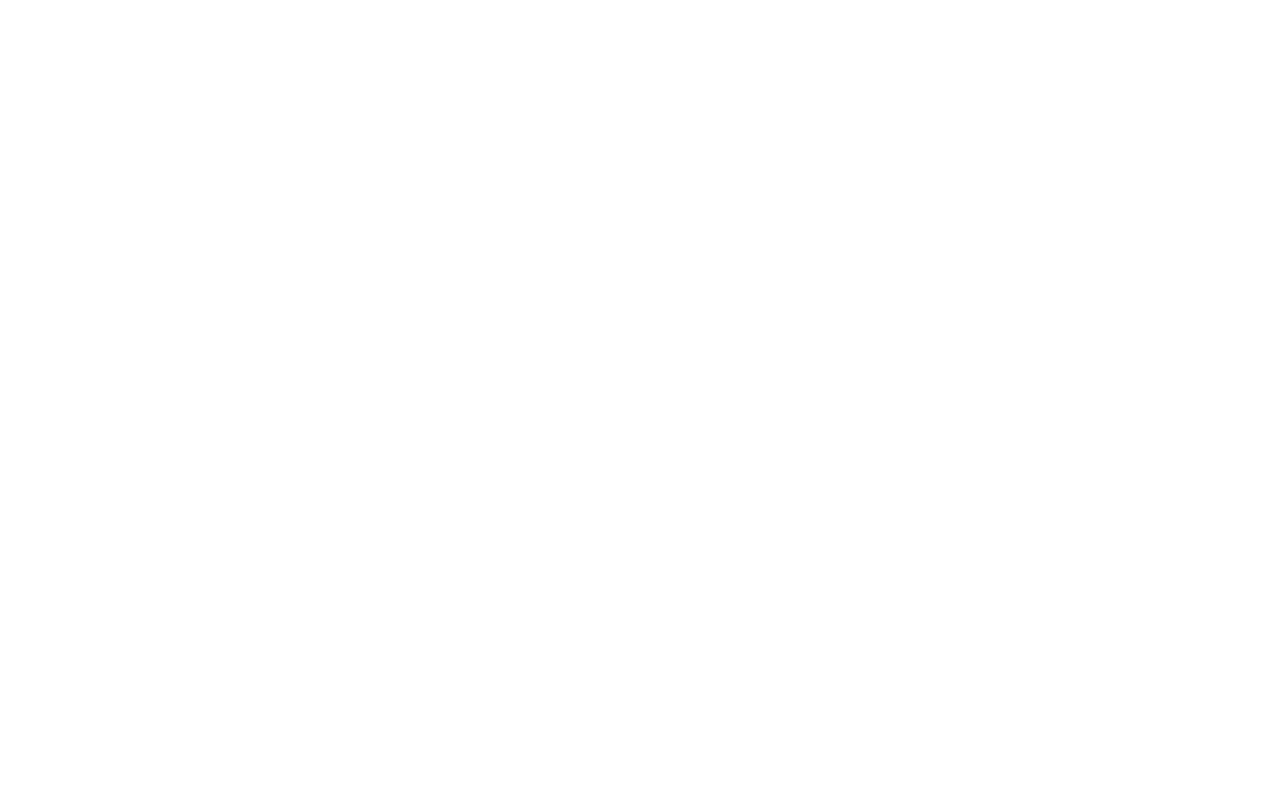
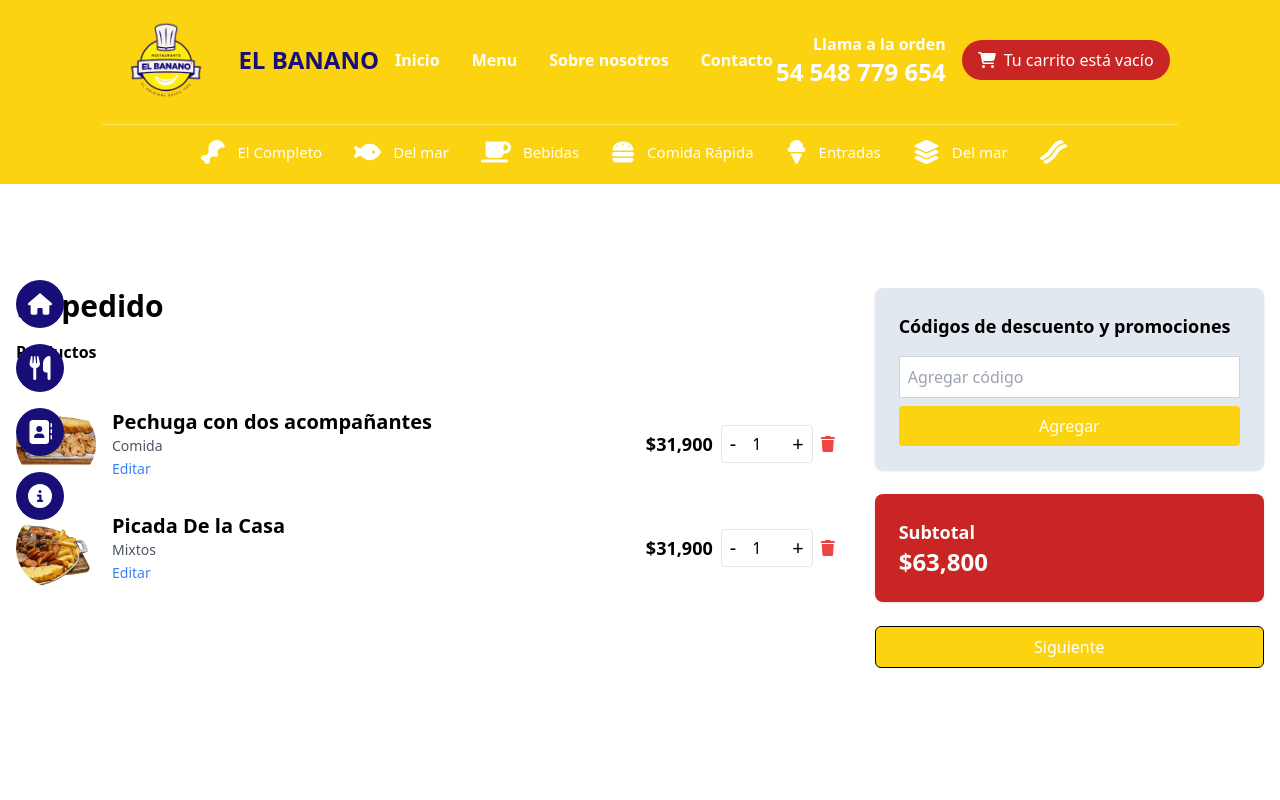
Before and after one commit to elisum1/El-Banano-Web, a React (Vite) app: page /carrito in a window 1280 px wide. Before the commit this address had no page. Shown: the top 800 px of the page. Built offline with nearby package versions, Linux system fonts and the light colour scheme.

Commit message:
agregamos carrito

```diff
--- a/package.json
+++ b/package.json
@@ -14,6 +14,7 @@
     "@fortawesome/fontawesome-svg-core": "^6.6.0",
     "@fortawesome/free-solid-svg-icons": "^6.6.0",
     "@fortawesome/react-fontawesome": "^0.2.2",
+    "axios": "^1.7.7",
     "firebase": "^10.14.1",
     "font-awesome": "^4.7.0",
     "react": "^18.3.1",
--- a/src/App.jsx
+++ b/src/App.jsx
@@ -6,6 +6,7 @@
 import Nosotros from './pages/nosotros';
 import Inicio from './pages/inicio';
 import Loading from './components/Loading';  // Importa el componente Loading
+import Carrito from './pages/carrito';
 
 // Crear un componente separado que use useLocation para manejar el loading
 function MainContent() {
@@ -22,6 +23,7 @@
     <div>
       {loading && <Loading />}
       <Routes>
+        <Route path="/carrito" element={<Carrito />} />
         <Route path="/nosotros" element={<Nosotros />} />
         <Route path="/menu" element={<MenuPage />} />
         <Route path="/login" element={<Login />} />
--- a/src/components/Header.jsx
+++ b/src/components/Header.jsx
@@ -18,6 +18,7 @@
 const Header = () => {
   const [isOpen, setIsOpen] = useState(false);
   const [isScrolled, setIsScrolled] = useState(false);
+
 
   const toggleMenu = () => {
     setIsOpen(!isOpen);
@@ -85,10 +86,11 @@
                 <span className="font-bold font-gotham ">Llama a la orden</span><br />
                 <span className="text-white text-2xl 2xl:text-3xl font-extrabold">54 548 779 654</span>
               </div>
-              <button className="rojo px-4 py-2 rounded-full text-white flex items-center space-x-2 hover:bg-red-500">
+              <a href='/carrito' className="rojo px-4 py-2 rounded-full text-white flex items-center space-x-2 hover:bg-red-500" onClick={'/carrito'}>
                 <FontAwesomeIcon icon={faShoppingCart} />
                 <span>Tu carrito está vacío</span>
-              </button>
+
+              </a>
             </div>
           </div>
         </div>
@@ -99,31 +101,31 @@
       <div className="w-[64.2%] m-auto h-[9%] flex items-center justify-center relative top-[15%]">
         {/* Menú de Iconos */}
         <nav className="hidden md:flex justify-center space-x-8 p-4 w-full fixed top-[15%] z-10 2xl:mb-0 text-2xl 2xl:text-4xl amarillo">
-          <div className="text-white cursor-pointer hover:text-gray-800 transition duration-300 flex items-center gap-3">
+          <div className="text-white cursor-pointer hover:text-blue-900 transition duration-300 flex items-center gap-3">
             <FontAwesomeIcon icon={faDrumstickBite} />
             <p className="text-[15px]">El Completo</p>
           </div>
-          <div className="text-white cursor-pointer hover:text-gray-800 transition duration-300 flex items-center gap-3">
+          <div className="text-white cursor-pointer hover:text-blue-900 transition duration-300 flex items-center gap-3">
             <FontAwesomeIcon icon={faFish} />
             <p className="text-[15px]">Del mar</p>
           </div>
-          <div className="text-white cursor-pointer hover:text-gray-800 transition duration-300 flex items-center gap-3">
+          <div className="text-white cursor-pointer hover:text-blue-900 transition duration-300 flex items-center gap-3">
             <FontAwesomeIcon icon={faCoffee} />
             <p className="text-[15px]">Bebidas</p>
           </div>
-          <div className="text-white cursor-pointer hover:text-gray-800 transition duration-300 flex items-center gap-3">
+          <div className="text-white cursor-pointer hover:text-blue-900 transition duration-300 flex items-center gap-3">
             <FontAwesomeIcon icon={faHamburger} />
             <p className="text-[15px]">Comida Rápida</p>
           </div>
-          <div className="text-white cursor-pointer hover:text-gray-800 transition duration-300 flex items-center gap-3">
+          <div className="text-white cursor-pointer hover:text-blue-900 transition duration-300 flex items-center gap-3">
             <FontAwesomeIcon icon={faIceCream} />
             <p className="text-[15px]">Entradas</p>
           </div>
-          <div className="text-white cursor-pointer hover:text-gray-800 transition duration-300 flex items-center gap-3">
+          <div className="text-white cursor-pointer hover:text-blue-900 transition duration-300 flex items-center gap-3">
             <FontAwesomeIcon icon={faLayerGroup} />
             <p className="text-[15px]">Del mar</p>
           </div>
-          <div className="text-white cursor-pointer hover:text-gray-800 transition duration-300 flex items-center gap-3">
+          <div className="text-white cursor-pointer hover:text-blue-900 transition duration-300 flex items-center gap-3">
             <FontAwesomeIcon icon={faBacon} />
             <p className="text-[15px]"></p>
           </div>
--- a/src/components/Loading.jsx
+++ b/src/components/Loading.jsx
@@ -2,7 +2,7 @@
 
 const Loading = () => {
   return (
-    <div className="fixed inset-0 flex items-center justify-center bg-yellow-400 z-50">
+    <div className="fixed inset-0 flex items-center justify-center bg-yellow-400 z-50 h-[100vh]">
       <img
         src="/img/logo_el_banano-removebg-preview.png" // Asegúrate de tener el logo aquí
         alt="Restaurante El Banano"
--- a/src/components/Principal.jsx
+++ b/src/components/Principal.jsx
@@ -17,9 +17,9 @@
 
         <div className="sm:h-[100vh] h-[60vh] w-full amarillo m-auto">
 
-<div className="w-[70%] lg:w-[50%] sm:h-[60%] h-[50%]  2xl:h-[58.5%] lg:h-[56.5%] sm:flex flex-col items-center justify-center m-auto  hidden">
-                {/* Imagen del Título rotada con efecto de aparición */}
-                <p className="w-[100%] text-3xl sm:text-4xl 2xl:text-7xl font-bold font-gotham azul-text sm:text-center  "> EL ORIGINAL DESDE 1986</p>
+<div className="w-[70%] lg:w-[50%] sm:h-[60%] h-[50%]  2xl:h-[58.5%] lg:h-[56.5%] sm:flex flex-col items-center justify-center m-auto  hidden relative top-[10%]">
+
+                <p className="w-[100%] text-3xl sm:text-4xl 2xl:text-7xl font-extrabold font-gotham azul-text sm:text-center  "> EL ORIGINAL DESDE 1986</p>
             </div>
             <div className="w-full h-[100%] sm:hidden  bottom-32 flex justify-center items-center">
                 <img src="/img/logo_el_banano-removebg-preview.png" className="w-[400px] h-[400px]" alt="" />
--- a/src/components/Products.jsx
+++ b/src/components/Products.jsx
@@ -67,10 +67,24 @@
       description: "Chicharrón crujiente servido con dos acompañantes.",
     },
     {
-      name: "Chicharron con dos acompañantes",
-      price: "$28.500",
-      image: "/img/IMG_20231126_161005_627.jpg",
-      description: "Chicharrón crujiente servido con dos acompañantes.",
+      name: "Carne con dos acompañantes",
+      price: "$43.500",
+      image: "/img/El completo.jpg",
+      description: "Delicioso plato de carne con dos acompañantes a elegir.",
+    },
+    {
+      name: "Pechuga con dos acompañantes",
+      price: "$37.500",
+      image:
+        "/img/Screenshot 2024-10-08 at 10-21-11 Restaurante El Banano (@elbananorestaurante) • Fotos y vídeos de Instagram.png",
+      description: "Pechuga de pollo jugosa con la elección de dos acompañantes.",
+    },
+    {
+      name: "Churrasco con dos acompañantes",
+      price: "$47.500",
+      image:
+        "/img/Screenshot 2024-10-08 at 10-22-03 Restaurante El Banano (@elbananorestaurante) • Fotos y vídeos de Instagram.png",
+      description: "Churrasco tierno acompañado de dos opciones a tu gusto.",
     },
     {
       name: "Chicharron con dos acompañantes",
@@ -79,40 +93,24 @@
       description: "Chicharrón crujiente servido con dos acompañantes.",
     },
     {
-      name: "Chicharron con dos acompañantes",
-      price: "$28.500",
-      image: "/img/IMG_20231126_161005_627.jpg",
-      description: "Chicharrón crujiente servido con dos acompañantes.",
+      name: "Carne con dos acompañantes",
+      price: "$43.500",
+      image: "/img/El completo.jpg",
+      description: "Delicioso plato de carne con dos acompañantes a elegir.",
     },
     {
-      name: "Chicharron con dos acompañantes",
-      price: "$28.500",
-      image: "/img/IMG_20231126_161005_627.jpg",
-      description: "Chicharrón crujiente servido con dos acompañantes.",
+      name: "Pechuga con dos acompañantes",
+      price: "$37.500",
+      image:
+        "/img/Screenshot 2024-10-08 at 10-21-11 Restaurante El Banano (@elbananorestaurante) • Fotos y vídeos de Instagram.png",
+      description: "Pechuga de pollo jugosa con la elección de dos acompañantes.",
     },
     {
-      name: "Chicharron con dos acompañantes",
-      price: "$28.500",
-      image: "/img/IMG_20231126_161005_627.jpg",
-      description: "Chicharrón crujiente servido con dos acompañantes.",
-    },
-    {
-      name: "Chicharron con dos acompañantes",
-      price: "$28.500",
-      image: "/img/IMG_20231126_161005_627.jpg",
-      description: "Chicharrón crujiente servido con dos acompañantes.",
-    },
-    {
-      name: "Chicharron con dos acompañantes",
-      price: "$28.500",
-      image: "/img/IMG_20231126_161005_627.jpg",
-      description: "Chicharrón crujiente servido con dos acompañantes.",
-    },
-    {
-      name: "Chicharron con dos acompañantes",
-      price: "$28.500",
-      image: "/img/IMG_20231126_161005_627.jpg",
-      description: "Chicharrón crujiente servido con dos acompañantes.",
+      name: "Churrasco con dos acompañantes",
+      price: "$47.500",
+      image:
+        "/img/Screenshot 2024-10-08 at 10-22-03 Restaurante El Banano (@elbananorestaurante) • Fotos y vídeos de Instagram.png",
+      description: "Churrasco tierno acompañado de dos opciones a tu gusto.",
     },
     {
       name: "Chicharron con dos acompañantes",
@@ -135,27 +133,30 @@
   return (
     <section className="w-full rounded-lg mb-6 max-h-full">
       <h3 className="text-4xl font-bold m-8 jost text-center text-blue-700"></h3>
-      <div className="grid md:grid-cols-3 xl:grid-cols-4 gap-8 xl:w-[1300px] w-[900px] m-auto  ">
+      <div className="grid md:grid-cols-3 xl:grid-cols-4 gap-8 xl:w-[1300px] w-[900px] m-auto">
         {products.map((product, index) => (
           <div
             key={index}
-            className="rounded-lg shadow-lg bg-white border border-yellow-500 transition-transform duration-300 transform hover:scale-105 w-[100%] h-[100%]"
+            className="hover:shadow-lg hover:border-[1px] rounded-lg overflow-hidden flex flex-col border-gray-800 hover:scale-105 transition-all cursor-pointer"
+            onClick={() => openModal(product)}
           >
-            <img
-              src={product.image}
-              alt={product.name}
-              className=" mb-6 w-full h-[60%] object-cover rounded-t-lg"
-            />
-            <h4 className="font-bold md:text-sm xl:text-lg mb-2 text-blue-400 text-center">{product.name}</h4>
-            <p className="text-gray-80 mb-4 ml-12 text-sm font-light roboto2">{product.description}</p>
-            <div className="w-full flex justify-center ">
-
-            <button
-              className="bg-blue-500 text-white py-1 xl:py-3 px-6 rounded-full hover:bg-blue-600 transition"
-              onClick={() => openModal(product)}
-            >
-              Agregar - {product.price}
-            </button>
+            <div className="bg-gray-100 flex justify-center items-center h-60">
+              <img
+                className="w-[80%] h-[70%] object-contain"
+                src={product.image}
+                alt={product.name}
+              />
+            </div>
+            <div className="hover:bg-yellow-400/90 transform transition-all h-48 flex flex-col justify-between azul-text">
+              <div className="w-full flex flex-col p-4">
+                <h3 className="font-bold text-lg font-gotham">{product.name}</h3>
+                <p>{product.description}</p>
+              </div>
+              <div className="rojo w-[100%] ">
+                <p className="font-bold text-white text-2xl font-gotham w-full py-2   text-center">
+                  {product.price}
+                </p>
+              </div>
             </div>
           </div>
         ))}
--- /dev/null
+++ b/src/pages/carrito.jsx
@@ -0,0 +1,142 @@
+import React, { useState } from "react";
+import Header from "../components/Header";
+import Footer from "../components/Footer";
+
+const Carrito = () => {
+  // Estado de los productos en el carrito
+  const [cartItems, setCartItems] = useState([
+    {
+      id: 1,
+      name: "Pechuga con dos acompañantes",
+      price: 31900,
+      quantity: 1,
+      description: "Comida",
+      image: "/img/Screenshot_2024-10-08_at_10-21-11_Restaurante_El_Banano___elbananorestaurante____Fotos_y_vídeos_de_Instagram-removebg-preview.png",
+    },
+    {
+      id: 2,
+      name: "Picada De la Casa",
+      price: 31900,
+      quantity: 1,
+      description: "Mixtos",
+      image: "/img/Pa_no_quedar_picado__pide_una_picada_de_la_casa____con_quien_la_compartirías-removebg-preview.png",
+    },
+  ]);
+
+  // Función para actualizar la cantidad
+  const handleQuantityChange = (id, newQuantity) => {
+    const updatedItems = cartItems.map((item) =>
+      item.id === id ? { ...item, quantity: newQuantity } : item
+    );
+    setCartItems(updatedItems);
+  };
+
+  // Función para eliminar un producto del carrito
+  const handleRemoveItem = (id) => {
+    const filteredItems = cartItems.filter((item) => item.id !== id);
+    setCartItems(filteredItems);
+  };
+
+  // Calcular el total
+  const getTotal = () => {
+    return cartItems.reduce(
+      (total, item) => total + item.price * item.quantity,
+      0
+    );
+  };
+
+  return (
+    <div>
+      <Header />
+      <div className="mt-48 container mx-auto p-4 grid grid-cols-1 lg:grid-cols-3 gap-10 font-gotham">
+        {/* Sección de productos */}
+        <div className="col-span-2 h-[100vh]">
+          <h2 className="text-3xl font-bold mb-4 font-gotham">Mi pedido</h2>
+
+          <h3 className="mb-10 font-semibold">Productos</h3>
+          <div className="space-y-6">
+            {cartItems.map((item) => (
+              <div key={item.id} className="flex justify-between items-center">
+                <div className="flex items-center">
+                  <img
+                    src={item.image}
+                    alt={item.name}
+                    className="w-20 h-20 object-cover rounded-full mr-4"
+                  />
+                  <div>
+                    <h3 className="text-xl font-bold">{item.name}</h3>
+                    <p className="text-sm text-gray-600">{item.description}</p>
+                    <button className="text-blue-500 hover:underline text-sm">
+                      Editar
+                    </button>
+                  </div>
+                </div>
+                <div className="flex items-center space-x-2">
+                  <p className="text-lg font-bold">${item.price.toLocaleString()}</p>
+                  <div className="flex items-center border rounded">
+                    <button
+                      onClick={() =>
+                        handleQuantityChange(item.id, Math.max(item.quantity - 1, 1))
+                      }
+                      className="px-2 py-1 text-xl"
+                    >
+                      -
+                    </button>
+                    <input
+                      type="number"
+                      value={item.quantity}
+                      min="1"
+                      onChange={(e) =>
+                        handleQuantityChange(item.id, parseInt(e.target.value))
+                      }
+                      className="w-10 text-center border-0"
+                    />
+                    <button
+                      onClick={() =>
+                        handleQuantityChange(item.id, item.quantity + 1)
+                      }
+                      className="px-2 py-1 text-xl"
+                    >
+                      +
+                    </button>
+                  </div>
+                  <button
+                    onClick={() => handleRemoveItem(item.id)}
+                    className="text-red-500"
+                  >
+                    <i className="fas fa-trash"></i>
+                  </button>
+                </div>
+              </div>
+            ))}
+          </div>
+        </div>
+
+        {/* Sección del total y promociones */}
+        <div>
+          <div className="bg-slate-200 p-6 rounded-lg shadow">
+            <h3 className="text-lg font-semibold ">Códigos de descuento y promociones</h3>
+            <input
+              type="text"
+              placeholder="Agregar código"
+              className="border border-gray-300 p-2 w-full mt-4"
+            />
+            <button className="amarillo text-white px-4 py-2 mt-2 rounded w-full">
+              Agregar
+            </button>
+          </div>
+          <div className="mt-6 rojo p-6 rounded-lg shadow text-white">
+            <h3 className="text-lg font-bold">Subtotal</h3>
+            <p className="text-2xl font-bold">${getTotal().toLocaleString()}</p>
+          </div>
+          <button className="mt-6 amarillo text-white w-full py-2 rounded-md text-md border-[1px] border-black">
+            Siguiente
+          </button>
+        </div>
+      </div>
+      <Footer/>
+    </div>
+  );
+};
+
+export default Carrito;
--- a/src/pages/inicio.jsx
+++ b/src/pages/inicio.jsx
@@ -18,10 +18,10 @@
   <div className="h-auto w-full lg:w-[80%] xl:w-[70%] m-auto grid grid-cols-1 lg:grid-cols-2 gap-6 p-4">
     {/* Primer Bloque (Imagen 1) */}
     <div className="w-full h-full relative">
-      <div className="w-full h-[200px] sm:h-[300px] lg:h-[400px] xl:h-[500px] mt-2 transition-all  hover:scale-105 duration-300 amarillo rounded">
+      <div className="w-full h-[200px] sm:h-[300px] lg:h-[400px] xl:h-[500px] mt-2 transition-all  hover:scale-105 duration-300 amarillo rounded flex justify-end">
         <img
-          src="/img/Captura_de_pantalla_2024-10-16_001350-removebg-preview.png"
-          className="h-full w-full object-cover opacity-105 rounded"
+          src="/img/Imagen_de_WhatsApp_2024-10-23_a_las_12.38.53_22b3ef23-removebg-preview(1).png"
+          className="h-full w-[70%] object-cove opacity-105 rounded opacity-85"
           alt="Carnes Deliciosas"
         />
         {/* Título, Descripción y Botón */}
--- a/src/pages/register.jsx
+++ b/src/pages/register.jsx
@@ -1,17 +1,55 @@
-import React from 'react';
+import React, { useState } from 'react';
+import { useNavigate } from 'react-router-dom';
 
 const Register = () => {
+  const navigate = useNavigate();
+  const [username, setUsername] = useState('');
+  const [email, setEmail] = useState('');
+  const [password, setPassword] = useState('');
+
+  const handleSubmit = async (e) => {
+    e.preventDefault(); // Evitar el comportamiento por defecto del formulario
+
+    const data = {
+      username,
+      email,
+      password,
+    };
+
+    try {
+      const response = await fetch('http://localhost:3001/auth/register', {
+        method: 'POST',
+        headers: {
+          'Content-Type': 'application/json',
+        },
+        body: JSON.stringify(data),
+      });
+
+      if (!response.ok) {
+        throw new Error('Error en la solicitud');
+      }
+
+      const result = await response.json();
+      console.log(result); // Manejar la respuesta del servidor
+      navigate('/login');
+
+    } catch (error) {
+      console.error('Error:', error);
+    }
+  };
+
   return (
     <div className="flex min-h-screen justify-center items-center bg-yellow-400">
-      {/* Columna izquierda - Formulario */}
-      <div className=" max-w-sm flex flex-col justify-center items-center bg-white p-8 rounded-lg shadow-lg">
-        <img src="/img/logo_el_banano-removebg-preview.png" alt="Logo" className="w-[50%] h-[40%] mb-6" /> {/* Etiqueta img */}
+      <div className="max-w-sm flex flex-col justify-center items-center bg-white p-8 rounded-lg shadow-lg">
+        <img src="/img/logo_el_banano-removebg-preview.png" alt="Logo" className="w-[50%] h-[40%] mb-6" />
         <h1 className="text-3xl font-bold font-gotham text-gray-800 mb-6">Registro</h1>
-        <form className="w-full max-w-sm">
+        <form className="w-full max-w-sm" onSubmit={handleSubmit}>
           <div className="mb-4">
             <input
               type="text"
               id="name"
+              value={username}
+              onChange={(e) => setUsername(e.target.value)} // Actualiza el estado
               className="w-full p-3 border border-gray-300 rounded focus:outline-none focus:ring-2 focus:ring-blue-600"
               placeholder="Nombre"
             />
@@ -20,6 +58,8 @@
             <input
               type="email"
               id="email"
+              value={email}
+              onChange={(e) => setEmail(e.target.value)} // Actualiza el estado
               className="w-full p-3 border border-gray-300 rounded focus:outline-none focus:ring-2 focus:ring-blue-600"
               placeholder="Correo Electrónico"
             />
@@ -28,6 +68,8 @@
             <input
               type="password"
               id="password"
+              value={password}
+              onChange={(e) => setPassword(e.target.value)} // Actualiza el estado
               className="w-full p-3 border border-gray-300 rounded focus:outline-none focus:ring-2 focus:ring-blue-600"
               placeholder="Contraseña"
             />
@@ -39,7 +81,6 @@
           </button>
         </form>
 
-        {/* Botones adicionales debajo del formulario */}
         <div className="flex space-x-4 w-full max-w-sm">
           <a
             href="/login"
@@ -53,8 +94,6 @@
           </a>
         </div>
       </div>
-
-
     </div>
   );
 };
```
Also changed, not shown: src/pages/login.jsx (+35 -7 lines), public/img/Imagen_de_WhatsApp_2024-10-23_a_las_12.38.53_22b3ef23-removebg-preview(1).png (added), src/index.css (line endings or trailing spaces), 1 other file (tests, documents, lock files or other folders).
